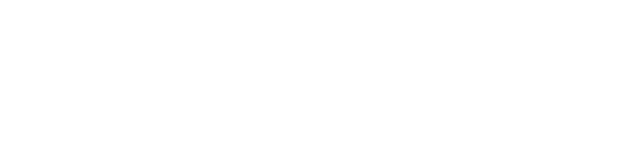
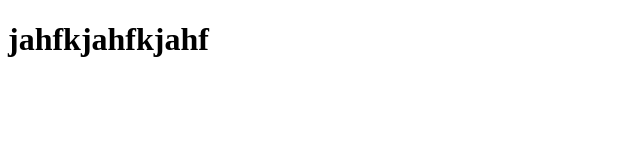
Before and after one commit to PhuscPhusc/Dotnet05_Project_Training_Git, a plain HTML site: page index.html in a window 1280 px wide. Shown: the whole page, without its empty margins (0-640 px from the left). Drawn offline with Linux system fonts and the light colour scheme.

Commit message:
version4

```diff
--- a/index.html
+++ b/index.html
@@ -3,9 +3,9 @@
 <head>
     <meta charset="UTF-8">
     <meta name="viewport" content="width=device-width, initial-scale=1.0">
-    <title>Document</title>
+    <title>Do</title>
 </head>
 <body>
-
+    <h1>jahfkjahfkjahf</h1>
 </body>
 </html>
```
